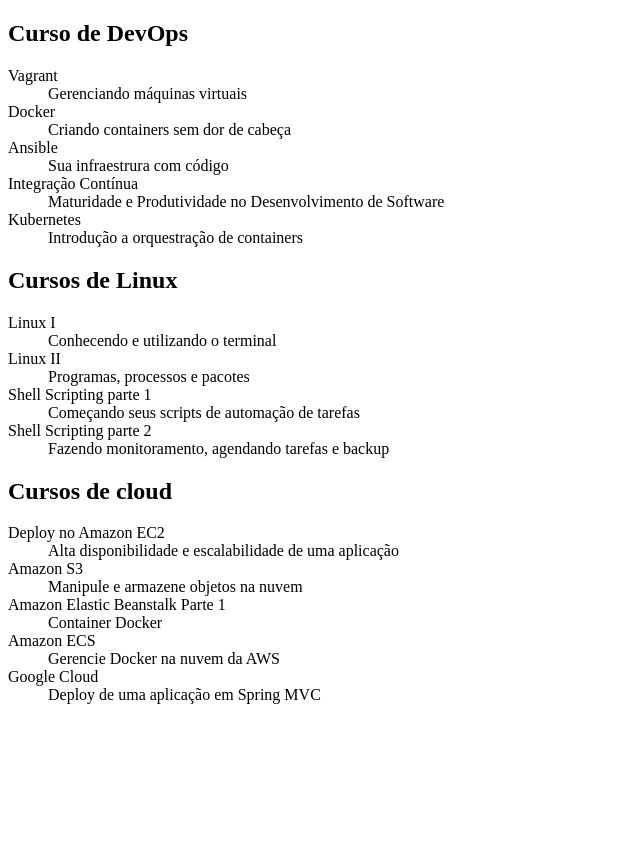
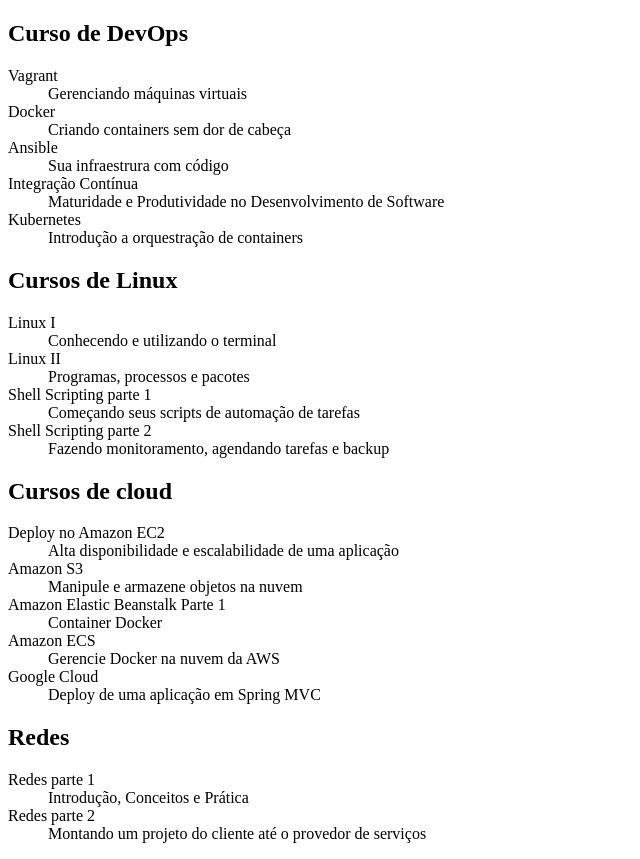
Before and after one commit to SilvaBarrence/CursoAlura_Git, a plain HTML site: page index.html in a window 1280 px wide. Shown: the whole page, without its empty margins (0-640 px from the left). Before the commit the page ends 800 px from the top, so only its background shows below. Drawn offline with Linux system fonts and the light colour scheme.

Commit message:
Lista de cursos de redes

```diff
--- a/index.html
+++ b/index.html
@@ -61,6 +61,16 @@
         <dd>Deploy de uma aplicação em Spring MVC</dd>
     </dl>
 
+    <h2>Redes</h2>
+
+    <dl>
+        <dt>Redes parte 1</dt>
+        <dd>Introdução, Conceitos e Prática</dd>
+
+        <dt>Redes parte 2</dt>
+        <dd>Montando um projeto do cliente até o provedor de serviços</dd>
+    </dl>
+
 </body>
 
 </html>
```
